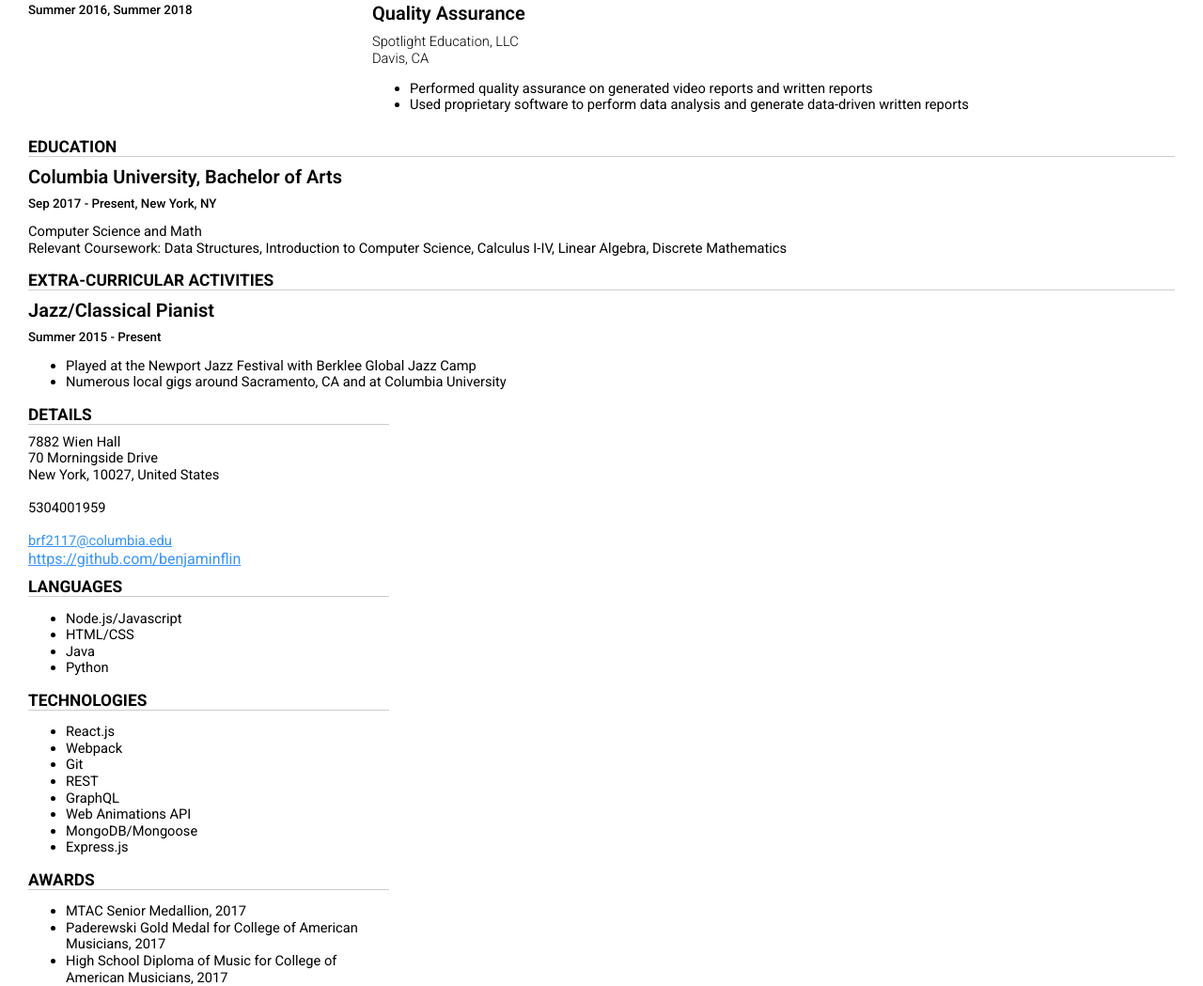
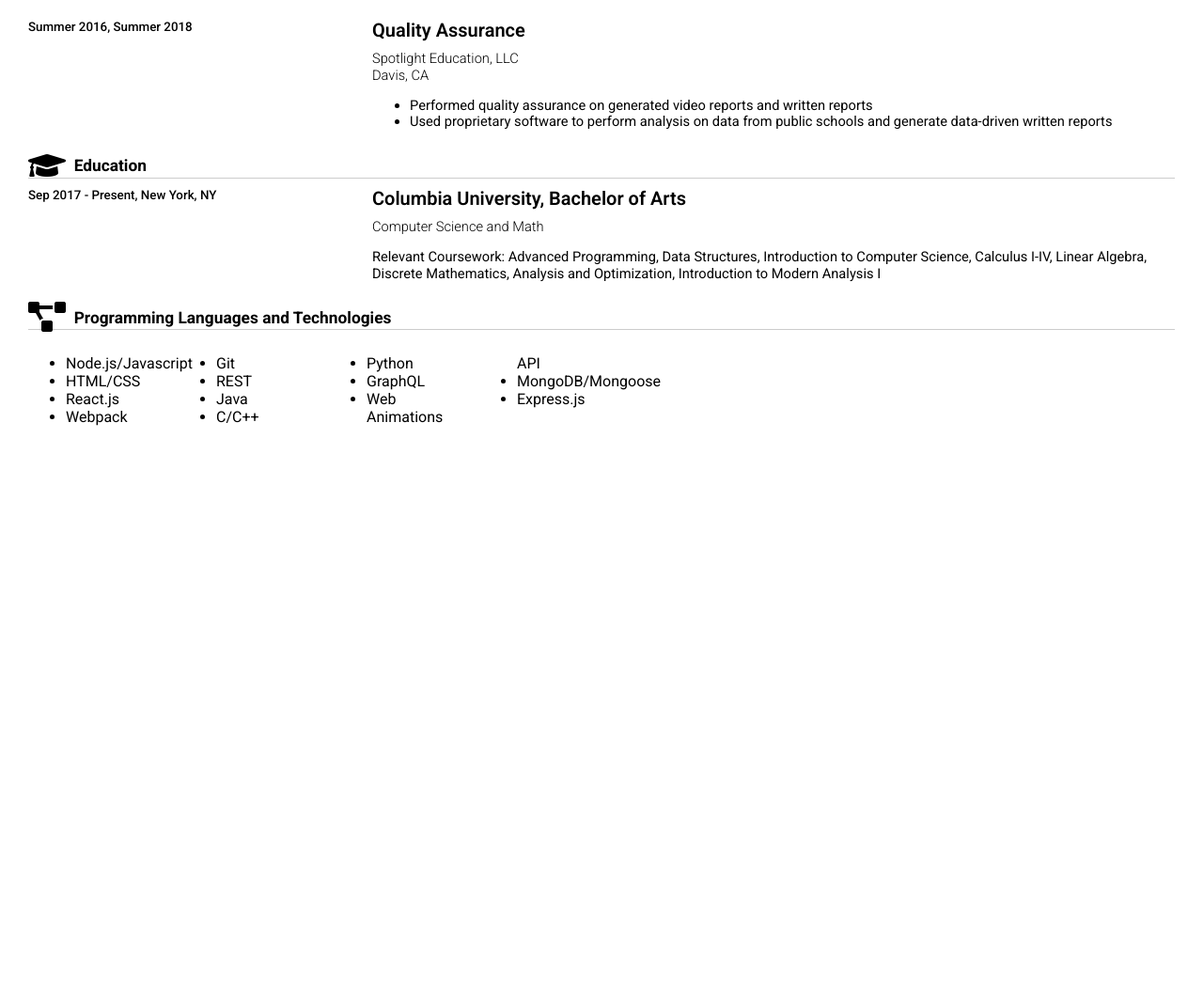
Before and after one commit to benjaminflin/resume, a plain HTML site: page index.html in a window 1280 px wide. Shown: the part 508-1557 px from the top of the page at 94% size. After the commit the page ends 977 px from the top, so only its background shows below. Drawn offline with Linux system fonts and the light colour scheme.

Commit message:
finished education section and optional sections

```diff
--- a/index.html
+++ b/index.html
@@ -95,12 +95,16 @@
                 line-height: 1.2;
                 font-size: 11pt;
             }
+            .long-list {
+                column-count: 4;
+                column-gap: 10em;
+            }
         </style>
     </head>
     <body>
         <header>
             <div class="name">Benjamin Flin</div>
-            <div class="title">Software Engineer and Web Developer</div>
+            <div class="title">Junior Web Developer and Software Engineer</div>
             <div class="details">
                 <div>
                     <i class="fas fa-phone"></i>
@@ -128,8 +132,8 @@
                         <div class="subsection-info">Summer 2018</div>
                     </div>
                     <div class="subsection-content">
-                        <div class="subsection-title">Frontend Mobile Developer, International Criminal Court</div>
-                        <div class="subsection-subtitle">Davis, CA - Amsterdam, Netherlands</div>
+                        <div class="subsection-title">Frontend Mobile Developer</div>
+                        <div class="subsection-subtitle"> International Criminal Court <br/>Davis, CA - Amsterdam, Netherlands</div>
                             <div class="subsection-body">
                                 <ul>
                                     <li>Communicated with client in creating digital exhibit</li>
@@ -159,7 +163,7 @@
                         <div class="subsection-body">
                             <ul>
                                 <li>Performed quality assurance on generated video reports and written reports</li>
-                                <li>Used proprietary software to perform data analysis and generate data-driven written reports</li>
+                                <li>Used proprietary software to perform analysis on data from public schools and generate data-driven written reports</li>
                             </ul>
                         </div>
                     </div>
@@ -167,73 +171,81 @@
                 </div>
             </section>
             <section>
-                <div class="section-title">EDUCATION</div>
-                <div>
-                    <div class="subsection-title">Columbia University, Bachelor of Arts</div>
-                    <div class="subsection-info">Sep 2017 - Present, New York, NY</div>
-                    <p class="subsection-body">
-                        Computer Science and Math
-                        <br/>
-                        Relevant Coursework: Data Structures, Introduction to Computer Science, Calculus I-IV, Linear Algebra, Discrete Mathematics
-                    </p>
+                <div class="section-title">
+                    <i class="fas fa-graduation-cap"></i>
+                    <div>
+                        Education
+                    </div>
+                </div>
+                <div class="section-body">
+                    <div class="subsection-header">
+                        <div class="subsection-info">Sep 2017 - Present, New York, NY</div>
+                    </div>
+                    <div class="subsection-content">
+                        <div class="subsection-title">Columbia University, Bachelor of Arts</div>
+                        <div class="subsection-subtitle">Computer Science and Math</div>
+                        <p class="subsection-body">
+                            Relevant Coursework: Advanced Programming, Data Structures, Introduction to Computer Science, Calculus I-IV, Linear Algebra, Discrete Mathematics, Analysis and Optimization, Introduction to Modern Analysis I
+                        </p>
+                    </div>
                 </div>
             </section>
             <section>
-                <div class="section-title">EXTRA-CURRICULAR ACTIVITIES</div>
-                <div>
-                    <div class="subsection-title">Jazz/Classical Pianist</div>
-                    <div class="subsection-info">Summer 2015 - Present</div>
-                    <div class="subsection-body">
-                        <ul>
-                            <li>Played at the Newport Jazz Festival with Berklee Global Jazz Camp</li>
-                            <li>Numerous local gigs around Sacramento, CA and at Columbia University</li>
-                        </ul>
-                    </div>
+                <div class="section-title">
+                    <i class="fas fa-project-diagram"></i>
+                    <div>Programming Languages and Technologies</div>
                 </div>
-            </section>
-            <section style="max-width: 30vw">
-                <div class="section-title">DETAILS</div>
-                <div class="subsection-body">
-                    <div>7882 Wien Hall</div>
-                    <div>70 Morningside Drive</div>
-                    <div>New York, 10027, United States</div>
-                    <br/>
-                    <div>5304001959</div>
-                    <br/>
-                    <a href="mailto:brf2117@columbia.edu">brf2117@columbia.edu</div>
-                    <a href="https://github.com/benjaminflin">https://github.com/benjaminflin</a>
-                </div>
-                <div class="section-title">LANGUAGES</div>
-                <div class="subsection-body">
-                    <ul>
+                <div class="section-body">
+                    <ul class="long-list">
                         <li>Node.js/Javascript</li>
                         <li>HTML/CSS</li>
-                        <li>Java</li>
-                        <li>Python</li>
-                    </ul>
-                </div>
-                <div class="section-title">TECHNOLOGIES</div>
-                <div class="subsection-body">
-                    <ul>
                         <li>React.js</li>
                         <li>Webpack</li>
                         <li>Git</li>
                         <li>REST</li>
+                        <li>Java</li>
+                        <li>C/C++</li>
+                        <li>Python</li>
                         <li>GraphQL</li>
                         <li>Web Animations API</li>
                         <li>MongoDB/Mongoose</li>
                         <li>Express.js</li>
                     </ul>
                 </div>
-                <div class="section-title">AWARDS</div>
-                <div class="subsection-body">
-                    <ul>
-                        <li>MTAC Senior Medallion, 2017</li>
-                        <li>Paderewski Gold Medal for College of American Musicians, 2017</li>
-                        <li>High School Diploma of Music for College of American Musicians, 2017</li>
-                    </ul>
+            </section>
+            <!-- Optional Personal Interests and Awards -->
+            <!--section>
+                <div class="section-title">Personal Interests</div>
+                <div class="section-body">
+                    <div class="subsection-header">
+                        <div class="subsection-info">Summer 2015 - Present</div>
+                    </div>
+                    <div class="subsection-content">
+                        <div class="subsection-title">Jazz/Classical Pianist</div>
+                        <div class="subsection-body">
+                            <ul>
+                                <li>Played at the Newport Jazz Festival with Berklee Global Jazz Camp</li>
+                                <li>Numerous local gigs around Sacramento, CA and at Columbia University</li>
+                            </ul>
+                        </div>
+                    </div>
                 </div>
             </section>
+            <section>
+                <div class="section-title">Awards</div>
+                <div class="section-body">
+                    <div class="subsection-header">
+                        <div class="subsection-info">2017</div>
+                    </div>
+                    <div class="subsection-body">
+                        <ul>
+                            <li>MTAC Senior Medallion</li>
+                            <li>Paderewski Gold Medal for College of American Musicians</li>
+                            <li>High School Diploma of Music for College of American Musicians</li>
+                        </ul>
+                    </div>
+                </div>
+            </section-->
         </main>
     </body>
 </html>
```
